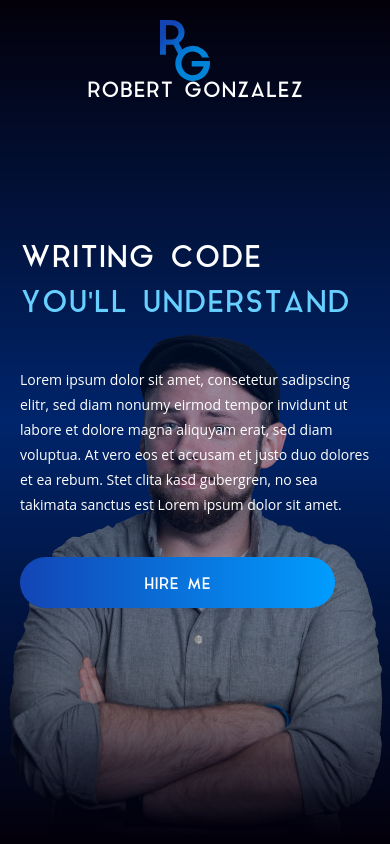
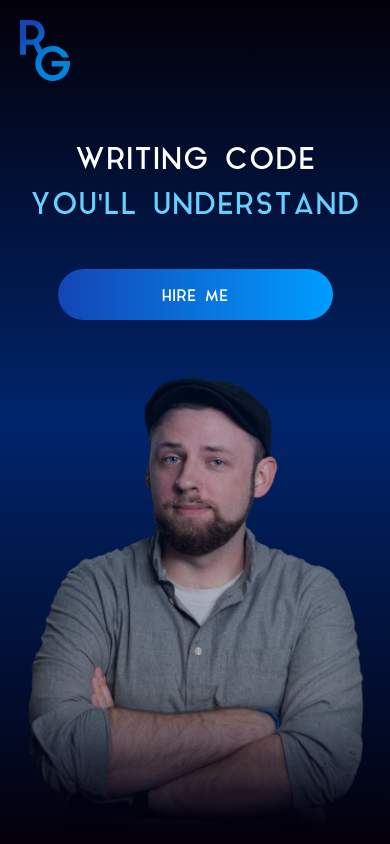
Before and after one commit to bobbyg211/robertgonzalez.io, a React (Create React App) app in the folder client/: page / in a window 390 px wide. Shown: the top 844 px of the page. Built offline with nearby package versions, Linux system fonts and the light colour scheme.

Commit message:
Simple mobile optimizations

```diff
--- a/client/src/screens/Home.js
+++ b/client/src/screens/Home.js
@@ -34,16 +34,18 @@ export default function Home() {
               Writing Code<br></br>
               <span className="sky-blue">You'll Understand</span>
             </h1>
-            <p>
+            <p className="intro">
               Lorem ipsum dolor sit amet, consetetur sadipscing elitr, sed diam
               nonumy eirmod tempor invidunt ut labore et dolore magna aliquyam
               erat, sed diam voluptua. At vero eos et accusam et justo duo
               dolores et ea rebum. Stet clita kasd gubergren, no sea takimata
               sanctus est Lorem ipsum dolor sit amet.
             </p>
-            <a href="/" className="blue-btn">
-              Hire Me
-            </a>
+            <div class="ctas">
+              <a href="/" className="blue-btn">
+                Hire Me
+              </a>
+            </div>
           </div>
           <div className="headshot">
             <img src={headshot} alt="Roberts Headshot"></img>
--- a/client/src/styles/scss/global.scss
+++ b/client/src/styles/scss/global.scss
@@ -11,7 +11,8 @@ body {
 }
 
 .header {
-  @include flexCenter(row);
+  display: flex;
+  align-items: center;
   padding: 20px;
   position: fixed;
   z-index: 999999;
@@ -25,11 +26,11 @@ body {
 
     &_text {
       margin: 0;
+
+      @include tablet {
+        display: none;
+      }
     }
-  }
-
-  @include tablet {
-    @include flexCenter(column);
   }
 }
 
--- a/client/src/styles/scss/home.scss
+++ b/client/src/styles/scss/home.scss
@@ -15,13 +15,21 @@
 
   .section {
     min-height: 100vh;
-    position: relative;
     z-index: 1;
     padding: 100px 0;
+
+    @include tablet {
+      &:not(:first-child) {
+        min-height: initial;
+      }
+
+      &:not(:last-child) {
+        padding-bottom: 0;
+      }
+    }
   }
 
   .banner {
-    min-height: 100vh;
     display: flex !important;
     align-items: center;
     position: relative;
@@ -33,6 +41,16 @@
 
       @include tablet {
         width: 100%;
+        padding: 30px 0 50px 0;
+
+        h1,
+        .ctas {
+          text-align: center;
+        }
+
+        .intro {
+          display: none;
+        }
       }
     }
 
@@ -43,7 +61,7 @@
       right: 0;
 
       img {
-        opacity: 80%;
+        opacity: 90%;
         width: 100%;
         height: auto;
         mask-image: linear-gradient(
@@ -51,6 +69,10 @@
           rgba(0, 0, 0, 1) 70%,
           rgba(0, 0, 0, 0) 100%
         );
+      }
+
+      @include tablet {
+        position: relative;
       }
     }
   }
--- a/client/src/styles/scss/partials/_mixins.scss
+++ b/client/src/styles/scss/partials/_mixins.scss
@@ -27,7 +27,7 @@
   font-size: clamp(16px, 1.563vw, 20px);
   color: $content-color;
   text-align: center;
-  min-width: 315px;
+  min-width: 275px;
   padding: 20px 50px 15px 50px;
   border-radius: 30px;
   text-transform: uppercase;
@@ -55,12 +55,6 @@
 }
 
 // test
-@mixin flexCenter($direction) {
-  display: flex;
-  align-items: center;
-  flex-direction: $direction;
-}
-
 @mixin theme($light-theme: true) {
   @if $light-theme {
     background: lighten($black-blue, 100%);
```
